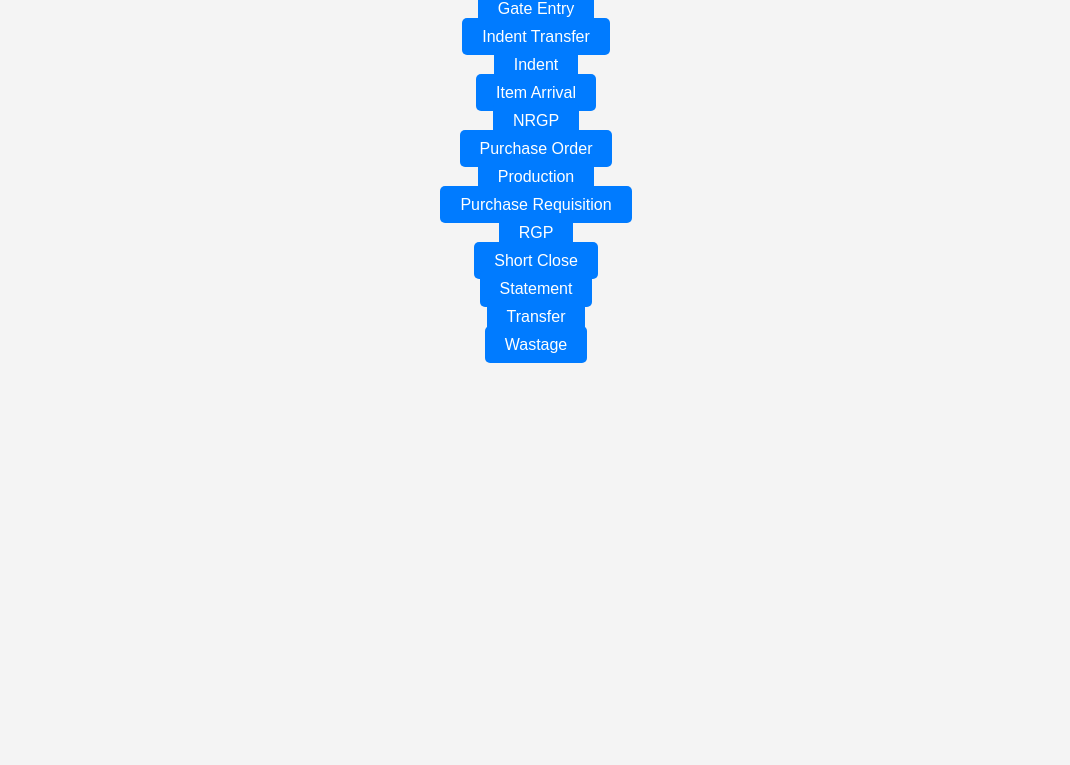
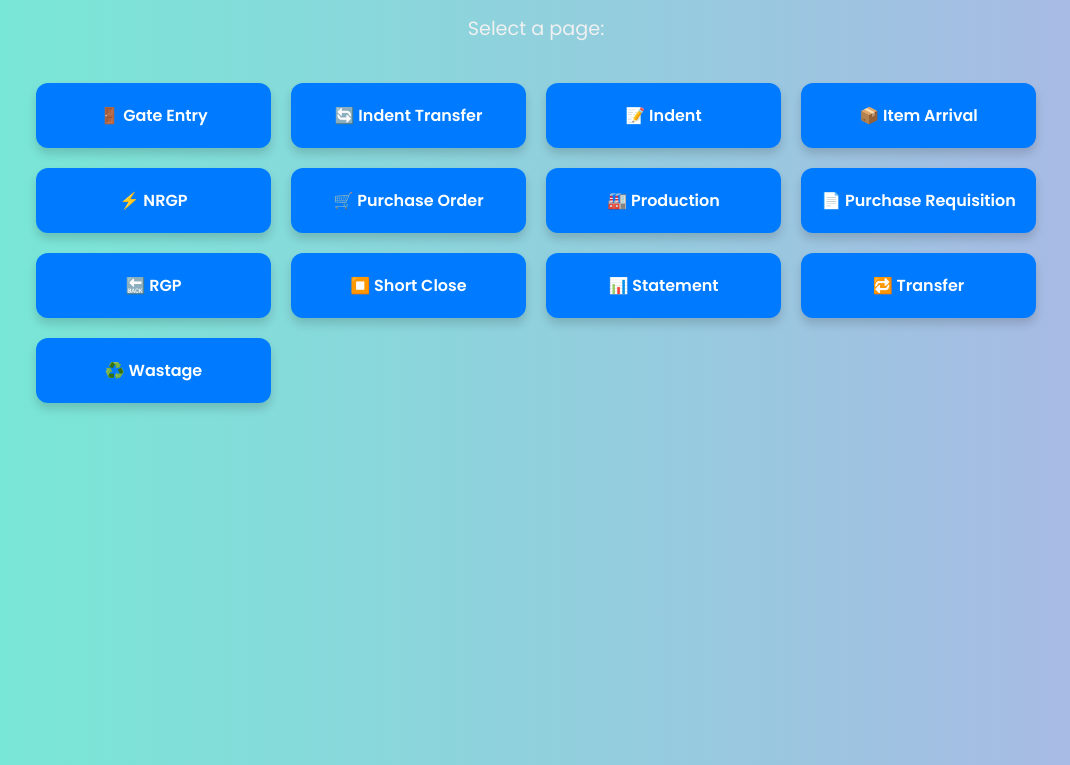
Before and after one commit to yogeshwari355/HaldiramProject, a plain HTML site: page index.html in a window 1280 px wide. Shown: the part 151-916 px from the top of the page, without its empty margins (104-1174 px from the left). Before the commit the page ends 800 px from the top, so only its background shows below. Drawn offline with Linux system fonts and the light colour scheme.

Commit message:
Update index.html

```diff
--- a/index.html
+++ b/index.html
@@ -4,53 +4,100 @@
   <meta charset="UTF-8">
   <meta name="viewport" content="width=device-width, initial-scale=1.0">
   <title>Store Document - Index</title>
+  <link href="https://fonts.googleapis.com/css2?family=Poppins:wght@400;600&display=swap" rel="stylesheet">
   <style>
+    /* Body styling */
     body {
-      font-family: Arial, sans-serif;
-      background: #f4f4f4;
+      font-family: 'Poppins', sans-serif;
+      background: linear-gradient(to right, #74ebd5, #ACB6E5);
       text-align: center;
-      padding: 30px;
+      padding: 50px 20px;
+      color: #333;
+      min-height: 100vh;
     }
+
     h1 {
       margin-bottom: 20px;
+      font-size: 2.5em;
+      color: #fff;
+      text-shadow: 2px 2px 5px rgba(0,0,0,0.3);
     }
+
+    p {
+      font-size: 1.2em;
+      margin-bottom: 40px;
+      color: #f0f0f0;
+    }
+
+    /* List styling */
     ul {
       list-style: none;
       padding: 0;
+      display: grid;
+      grid-template-columns: repeat(auto-fit, minmax(200px, 1fr));
+      gap: 20px;
+      max-width: 1000px;
+      margin: 0 auto;
     }
+
     li {
-      margin: 10px 0;
+      margin: 0;
     }
+
+    /* Card-style buttons */
     a {
+      display: flex;
+      align-items: center;
+      justify-content: center;
+      gap: 10px;
       text-decoration: none;
-      color: white;
+      color: #fff;
       background: #007bff;
-      padding: 10px 20px;
-      border-radius: 5px;
-      transition: 0.3s;
+      padding: 20px;
+      border-radius: 12px;
+      font-weight: 600;
+      box-shadow: 0 6px 10px rgba(0,0,0,0.15);
+      transition: all 0.3s ease;
+      opacity: 0;
+      animation: fadeIn 0.8s forwards;
     }
+
     a:hover {
-      background: #0056b3;
+      background: linear-gradient(90deg, #007bff, #00d4ff);
+      transform: translateY(-5px) scale(1.05);
+      box-shadow: 0 12px 20px rgba(0,0,0,0.25);
+    }
+
+    /* Fade-in animation */
+    @keyframes fadeIn {
+      to { opacity: 1; }
+    }
+
+    /* Responsive adjustments */
+    @media (max-width: 600px) {
+      h1 { font-size: 2em; }
+      p { font-size: 1em; }
+      a { padding: 15px; font-size: 0.9em; }
     }
   </style>
 </head>
 <body>
-  <h1>📂 Store Document</h1>
+  <h1>📂Store Document</h1>
   <p>Select a page:</p>
   <ul>
-    <li><a href="Gate Entry.html">Gate Entry</a></li>
-    <li><a href="indent transfer.html">Indent Transfer</a></li>
-    <li><a href="Indent.html">Indent</a></li>
-    <li><a href="Item Arrival.html">Item Arrival</a></li>
-    <li><a href="nrgp.html">NRGP</a></li>
-    <li><a href="po.html">Purchase Order</a></li>
-    <li><a href="production.html">Production</a></li>
-    <li><a href="purchase requisition.html">Purchase Requisition</a></li>
-    <li><a href="rgp.html">RGP</a></li>
-    <li><a href="shortclose.html">Short Close</a></li>
-    <li><a href="statement.html">Statement</a></li>
-    <li><a href="transfer.html">Transfer</a></li>
-    <li><a href="wastage.html">Wastage</a></li>
+    <li><a href="Gate Entry.html">🚪 Gate Entry</a></li>
+    <li><a href="indent transfer.html">🔄 Indent Transfer</a></li>
+    <li><a href="Indent.html">📝 Indent</a></li>
+    <li><a href="Item Arrival.html">📦 Item Arrival</a></li>
+    <li><a href="nrgp.html">⚡ NRGP</a></li>
+    <li><a href="po.html">🛒 Purchase Order</a></li>
+    <li><a href="production.html">🏭 Production</a></li>
+    <li><a href="purchase requisition.html">📄 Purchase Requisition</a></li>
+    <li><a href="rgp.html">🔙 RGP</a></li>
+    <li><a href="shortclose.html">⏹️ Short Close</a></li>
+    <li><a href="statement.html">📊 Statement</a></li>
+    <li><a href="transfer.html">🔁 Transfer</a></li>
+    <li><a href="wastage.html">♻️ Wastage</a></li>
   </ul>
 </body>
 </html>
```
